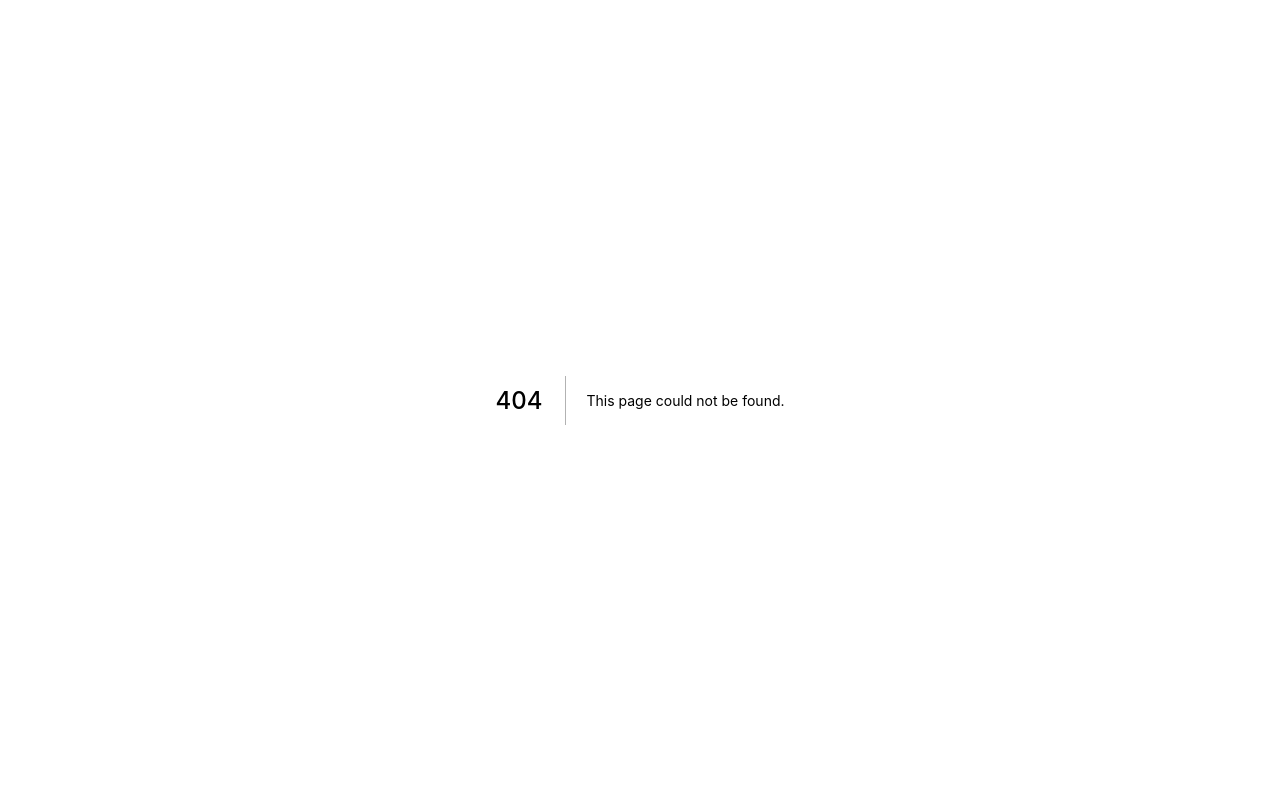
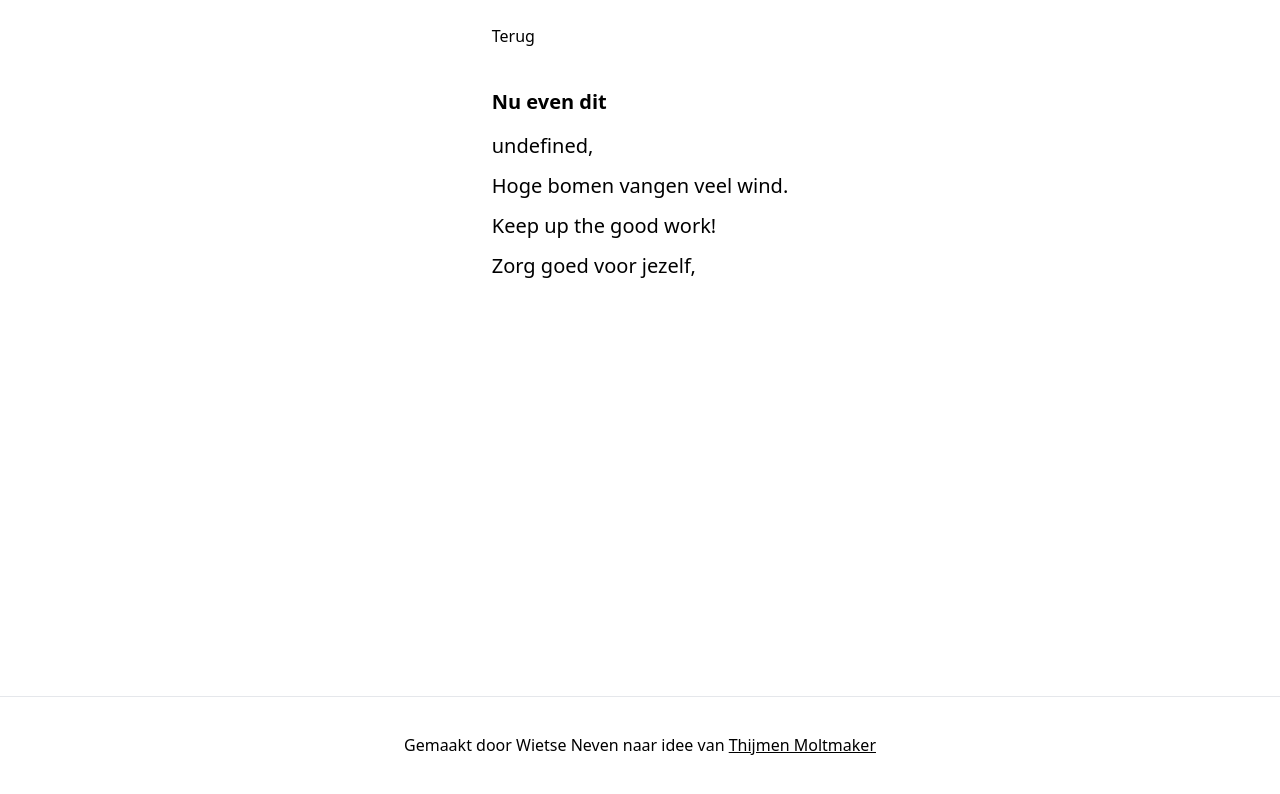
Before and after one commit to wietseneven/echtalleenmaarditsoortreacties.nl, a Next.js app: page /liefde in a window 1280 px wide. Before the commit this address had no page. Shown: the top 794 px of the page. Built offline with nearby package versions, Linux system fonts and the light colour scheme.

Commit message:
Initial commit

```diff
--- /dev/null
+++ b/lib/createMessage.js
@@ -0,0 +1,30 @@
+import sample from 'lodash/sample';
+import sampleSize from 'lodash/sampleSize';
+import data from './data';
+
+const { subjects, greetings, senderNames, introductions, randomSentences, finishingSentences, endings } = data;
+
+const createMessage = (name) => {
+  const subject = sample(subjects);
+  const greeting = sample(greetings).replace(/NAME/g, name);
+  const needsIntroduction = Math.round(Math.random());
+  const senderName = sample(senderNames);
+  const introduction = needsIntroduction ? sample(introductions).replace(/SENDERNAME/g, senderName) : false;
+
+  const numberOfParagraphs = Math.round(Math.random() * 5 + 1);
+  const paragraphs = sampleSize(randomSentences, numberOfParagraphs);
+
+  const finalParagraph = sample(finishingSentences);
+  const ending = sample(endings);
+
+  return {
+    subject,
+    greeting,
+    introduction,
+    paragraphs,
+    finalParagraph,
+    ending,
+  }
+}
+
+export default createMessage;
--- /dev/null
+++ b/lib/data.js
@@ -0,0 +1,49 @@
+ const data = {
+  subjects: [
+    'Een hart onder de riem steken',
+    'Topper',
+    'Je bent geweldig',
+    'Alleen maar liefde',
+    'Held',
+    'Nu even dit',
+    'Omdat je het verdient',
+  ],
+  greetings: [
+    'Kerel.',
+    'Beste NAME,',
+    'Lieve NAME',
+    'NAME,',
+    'Geachte heer NAME',
+  ],
+  senderNames: [
+    'Nadia',
+    'Henk',
+    'Wietse',
+    'Truus',
+    'Kees',
+    'Myrthe',
+    'Julia',
+    'Piet',
+    'Lisanne',
+    'Wouter',
+    'Gait',
+  ],
+  introductions: [
+    'Mijn naam is SENDERNAME, ik ben moslima, hoofddoekdragende en Marokkaanse',
+    'Mijn naam is SENDERNAME, ik ben christen, kruisdragende en van Duitse afkomst',
+  ],
+  randomSentences: [
+    'Hoge bomen vangen veel wind.',
+  ],
+  finishingSentences: [
+    'Je staat er niet alleen voor. Blijf sterk! Nederland heeft jou hard nodig.',
+    'Keep up the good work!',
+  ],
+  endings: [
+    'Met vriendelijke groet,',
+    'Zorg goed voor jezelf,',
+    'Met liefde,'
+  ],
+}
+
+export default data;
--- a/package.json
+++ b/package.json
@@ -8,11 +8,12 @@
     "start": "next start"
   },
   "dependencies": {
+    "autoprefixer": "^10.0.4",
+    "lodash": "^4.17.20",
     "next": "latest",
+    "postcss": "^8.1.10",
     "react": "^17.0.1",
     "react-dom": "^17.0.1",
-    "autoprefixer": "^10.0.4",
-    "postcss": "^8.1.10",
     "tailwindcss": "^2.0.2"
   }
 }
--- a/pages/index.js
+++ b/pages/index.js
@@ -4,78 +4,34 @@ export default function Home() {
   return (
     <div className="flex flex-col items-center justify-center min-h-screen py-2">
       <Head>
-        <title>Create Next App</title>
+        <title>Lovende-screenshot-aan-jezelf-generator</title>
         <link rel="icon" href="/favicon.ico" />
       </Head>
 
       <main className="flex flex-col items-center justify-center flex-1 px-20 text-center">
         <h1 className="text-6xl font-bold">
-          Welcome to{' '}
-          <a className="text-blue-600" href="https://nextjs.org">
-            Next.js!
-          </a>
+          Lieve jij,
         </h1>
 
-        <p className="mt-3 text-2xl">
-          Get started by editing{' '}
-          <code className="p-3 font-mono text-lg bg-gray-100 rounded-md">
-            pages/index.js
-          </code>
+        <p className="mt-3 max-w-2xl text-2xl">
+          Iedereen kan wel eens een hart onder de riem gebruiken. Zeker onze Thierry. Vul daarom hier je naam in zodat we wat lof jouw kant op kunnen sturen.
         </p>
 
-        <div className="flex flex-wrap items-center justify-around max-w-4xl mt-6 sm:w-full">
-          <a
-            href="https://nextjs.org/docs"
-            className="p-6 mt-6 text-left border w-96 rounded-xl hover:text-blue-600 focus:text-blue-600"
-          >
-            <h3 className="text-2xl font-bold">Documentation &rarr;</h3>
-            <p className="mt-4 text-xl">
-              Find in-depth information about Next.js features and API.
-            </p>
-          </a>
-
-          <a
-            href="https://nextjs.org/learn"
-            className="p-6 mt-6 text-left border w-96 rounded-xl hover:text-blue-600 focus:text-blue-600"
-          >
-            <h3 className="text-2xl font-bold">Learn &rarr;</h3>
-            <p className="mt-4 text-xl">
-              Learn about Next.js in an interactive course with quizzes!
-            </p>
-          </a>
-
-          <a
-            href="https://github.com/vercel/next.js/tree/master/examples"
-            className="p-6 mt-6 text-left border w-96 rounded-xl hover:text-blue-600 focus:text-blue-600"
-          >
-            <h3 className="text-2xl font-bold">Examples &rarr;</h3>
-            <p className="mt-4 text-xl">
-              Discover and deploy boilerplate example Next.js projects.
-            </p>
-          </a>
-
-          <a
-            href="https://vercel.com/import?filter=next.js&utm_source=create-next-app&utm_medium=default-template&utm_campaign=create-next-app"
-            className="p-6 mt-6 text-left border w-96 rounded-xl hover:text-blue-600 focus:text-blue-600"
-          >
-            <h3 className="text-2xl font-bold">Deploy &rarr;</h3>
-            <p className="mt-4 text-xl">
-              Instantly deploy your Next.js site to a public URL with Vercel.
-            </p>
-          </a>
-        </div>
+        <form method="GET" action="/liefde" className="mt-6 w-full max-w-sm text-left space-y-2">
+          <label htmlFor="name" className="block text-xl">Jouw naam</label>
+          <input placeholder="Vul hier jouw naam in" required name="name" id="name" type="text" maxLength={24} className="block w-full px-4 py-2 mt-2 text-left border rounded-xl" />
+          <button className="border px-4 py-2 rounded-xl bg-gray-900 text-white" type="submit">Krijg liefde &rarr;</button>
+        </form>
       </main>
 
       <footer className="flex items-center justify-center w-full h-24 border-t">
-        <a
-          className="flex items-center justify-center"
-          href="https://vercel.com?utm_source=create-next-app&utm_medium=default-template&utm_campaign=create-next-app"
-          target="_blank"
-          rel="noopener noreferrer"
-        >
-          Powered by{' '}
-          <img src="/vercel.svg" alt="Vercel Logo" className="h-4 ml-2" />
-        </a>
+        <p>
+          Gemaakt door Wietse Neven naar idee van{' '}
+          <a className="underline" target="_blank"
+          rel="noopener noreferrer" href="https://twitter.com/tijmenmoltmaker/status/1359481283366297600">
+            Thijmen Moltmaker
+          </a>
+        </p>
       </footer>
     </div>
   )
--- /dev/null
+++ b/pages/liefde.js
@@ -0,0 +1,62 @@
+import Head from 'next/head'
+import createMessage from "../lib/createMessage";
+import {useRouter} from "next/router";
+import { useMemo } from 'react';
+import Link from 'next/link';
+
+const paragraphClassnames = 'mb-3 text-xl';
+
+export default function Liefde(props) {
+  const { query } = useRouter();
+
+  const message = useMemo(() => createMessage(query.name), [query.name]);
+
+  return (
+    <div className="flex flex-col justify-center min-h-screen py-2">
+      <Head>
+        <title>Lovende-screenshot-aan-jezelf-generator</title>
+        <link rel="icon" href="/favicon.ico" />
+      </Head>
+
+      <div className="max-w-xl h-full flex-1 p-4 mx-auto">
+        <Link href="/">
+          <a>Terug</a>
+        </Link>
+        <main className="mt-10">
+          <h1 className="text-xl font-bold mb-4">
+            {message.subject}
+          </h1>
+
+          <p className={paragraphClassnames}>
+            {message.greeting}
+          </p>
+
+          {message.introduction &&
+            <p className={paragraphClassnames}>
+              {message.introduction}
+            </p>
+          }
+
+          {message.paragraphs.map(paragraph => <p key={paragraph} className={paragraphClassnames}>{paragraph}</p>)}
+
+          <p className={paragraphClassnames}>
+            {message.finalParagraph}
+          </p>
+          <p className={paragraphClassnames}>
+            {message.ending}
+          </p>
+        </main>
+      </div>
+
+      <footer className="flex items-center justify-center w-full h-24 border-t">
+        <p>
+          Gemaakt door Wietse Neven naar idee van{' '}
+          <a className="underline" target="_blank"
+             rel="noopener noreferrer" href="https://twitter.com/tijmenmoltmaker/status/1359481283366297600">
+            Thijmen Moltmaker
+          </a>
+        </p>
+      </footer>
+    </div>
+  )
+}
```
Also changed, not shown: 1 other file (tests, documents, lock files or other folders).
